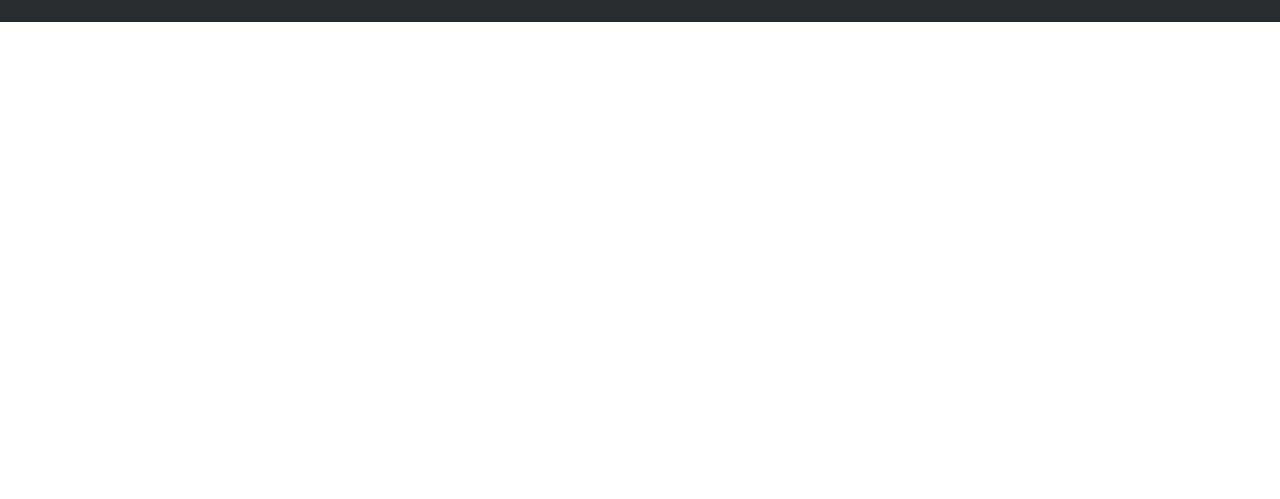
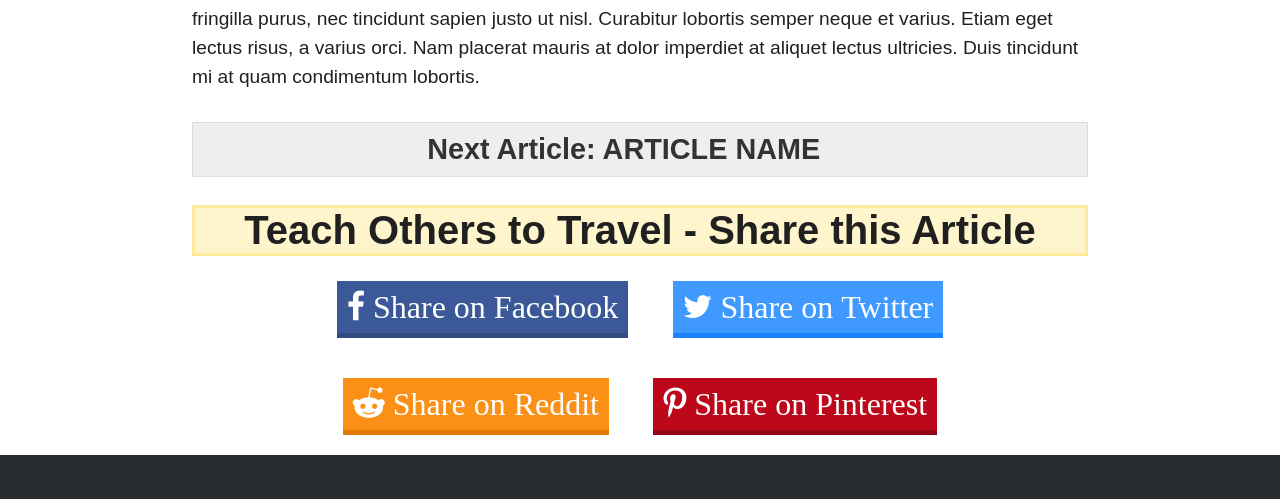
Before and after one commit to Nadr0j/NobleTravel, a plain HTML site: page article.html in a window 1280 px wide. Shown: the part 2096-2595 px from the top of the page. Before the commit the page ends 2118 px from the top, so only its background shows below. Drawn offline with Linux system fonts and the light colour scheme; a web font is replaced by a local one.

Commit message:
added article contents, next article button, social buttons

```diff
--- a/article.css
+++ b/article.css
@@ -82,7 +82,7 @@ a {
     transition: all .1s ease-in;
 }
 
-a:hover {
+header a:hover {
     color: #87afdc;
 }
 
@@ -127,7 +127,7 @@ a:hover {
 }
 
 /*********
-ARTICLE STYLES
+ARTICLE TEXT STYLES
 *********/
 
 main {
@@ -151,6 +151,85 @@ main .article {
     text-indent: 50px;
 }
 
+main h3 {
+    text-indent: 50px;
+    font-size: 2rem;
+    margin: 50px 0 10px;;
+}
+
+
+
+/*********
+ARTICLE after STYLES
+*********/
+
+.next-article {
+    text-align: center;
+    margin-top: 30px;
+    padding: 10px;
+    font-weight: 600;
+    font-size: 1.8rem;
+    background-color: #eee;
+    border: 1px solid #ddd;
+}
+
+.next-article a {
+    color: #333;
+}
+
+.fa-arrow-right {
+    color: limegreen;
+    opacity: 0;
+    transition: all .5s ease;
+}
+
+.next-article:hover .fa-arrow-right {
+    opacity: 1;
+}
+
+.social-share {
+    text-align: center;
+    margin-top: 0;
+    font-size: 2.5rem;
+    background-color: #fff5cc;
+    border: 3px solid #ffeb99;
+}
+
+.button-wrapper {
+    text-align: center;
+}
+
+.social-button {
+    margin: 20px;
+    font-size: 2rem;
+    color: white;
+    padding: 10px;
+    transition: all .1s ease;
+}
+
+.facebook {
+    background-color: #3B5998;
+    border-bottom: 5px solid #324b81;
+}
+
+.twitter {
+    background-color: #4099FF;
+    border-bottom: 5px solid #1a84ff;
+}
+
+.pinterest {
+    background-color: #BD081C;
+    border-bottom: 5px solid #930615;
+}
+
+.reddit {
+    background-color: #FA9016;
+    border-bottom: 5px solid #e17a05;
+}
+
+.social-button:hover {
+    color: white;
+}
 
 
 
--- a/article.html
+++ b/article.html
@@ -43,20 +43,25 @@
 
         <img src="http://nicenicejpg.com/1050/300" alt="article picture">
 
+        <h3>Header</h3>
+        <p class="article">Proin ornare ligula eu tellus tempus elementum. Aenean bibendum iaculis mi, nec blandit lacus interdum vitae. Vestibulum non nibh risus, a scelerisque purus. Ut vel arcu ac tortor adipiscing hendrerit vel sed massa. Fusce sem libero, lacinia vulputate interdum non, porttitor non quam. Aliquam sed felis ligula. Duis non nulla magna.</p>
+        <h3>Header</h3>
+        <p class="article">Proin ut quam eros. Donec sed lobortis diam. Nulla nec odio lacus. Quisque porttitor egestas dolor in placerat. Nunc vehicula dapibus ipsum. Duis venenatis risus non nunc fermentum dapibus. Morbi lorem ante, malesuada in mollis nec, auctor nec massa. Aenean tempus dui eget felis blandit at fringilla urna ultrices. Suspendisse feugiat, ante et viverra lacinia, lectus sem lobortis dui, ultricies consectetur leo mauris at tortor. Nunc et tortor sit amet orci consequat semper. Nulla non fringilla diam. </p>
+        <h3>Header</h3>
+        <p class="article">Fusce a metus eu diam varius congue nec nec sapien. Vestibulum orci tortor, sollicitudin ac euismod non, placerat ac augue. Nunc convallis accumsan justo. Pellentesque habitant morbi tristique senectus et netus et malesuada fames ac turpis egestas. Donec malesuada vehicula lectus, viverra sodales ipsum gravida nec. Integer gravida nisi ut magna mollis molestie. Nullam pharetra accumsan sagittis. Proin tristique rhoncus orci, eget vulputate nisi sollicitudin et. Quisque lacus augue, mollis non mollis et, ullamcorper in purus. Morbi et sem orci. Praesent accumsan odio in ante ullamcorper id pellentesque mauris rhoncus. Duis vitae neque dolor. Duis sed purus at eros bibendum cursus nec a nulla. Donec turpis quam, ultricies id pretium sit amet, gravida eget leo. </p>
+        <h3>Header</h3>
+        <p class="article">Lorem ipsum dolor sit amet, consectetur adipiscing elit. Phasellus ac magna non augue porttitor scelerisque ac id diam. Mauris elit velit, lobortis sed interdum at, vestibulum vitae libero. Lorem ipsum dolor sit amet, consectetur adipiscing elit. Quisque iaculis ligula ut ipsum mattis viverra. Nulla a libero metus. Integer gravida tempor metus eget condimentum. Integer eget iaculis tortor. Nunc sed ligula sed augue rutrum ultrices eget nec odio. Morbi rhoncus, sem laoreet tempus pulvinar, leo diam varius nisi, sed accumsan ligula urna sed felis. Mauris molestie augue sed nunc adipiscing et pharetra ligula suscipit. In euismod lectus ac sapien fringilla ut eleifend lacus venenatis. </p>
+        <h3>Header</h3>
+        <p class="article">Maecenas eu placerat ante. Fusce ut neque justo, et aliquet enim. In hac habitasse platea dictumst. Nullam commodo neque erat, vitae facilisis erat. Cras at mauris ut tortor vestibulum fringilla vel sed metus. Donec interdum purus a justo feugiat rutrum. Sed ac neque ut neque dictum accumsan. Cras lacinia rutrum risus, id viverra metus dictum sit amet. Fusce venenatis, urna eget cursus placerat, dui nisl fringilla purus, nec tincidunt sapien justo ut nisl. Curabitur lobortis semper neque et varius. Etiam eget lectus risus, a varius orci. Nam placerat mauris at dolor imperdiet at aliquet lectus ultricies. Duis tincidunt mi at quam condimentum lobortis. </p>
+        <p class="next-article"><a href="#">Next Article: ARTICLE NAME </a> <i class="fa fa-arrow-right"> </i></p>
 
-        <p class="article">Proin ornare ligula eu tellus tempus elementum. Aenean bibendum iaculis mi, nec blandit lacus interdum vitae. Vestibulum non nibh risus, a scelerisque purus. Ut vel arcu ac tortor adipiscing hendrerit vel sed massa. Fusce sem libero, lacinia vulputate interdum non, porttitor non quam. Aliquam sed felis ligula. Duis non nulla magna.</p>
-
-        <p class="article">Proin ut quam eros. Donec sed lobortis diam. Nulla nec odio lacus. Quisque porttitor egestas dolor in placerat. Nunc vehicula dapibus ipsum. Duis venenatis risus non nunc fermentum dapibus. Morbi lorem ante, malesuada in mollis nec, auctor nec massa. Aenean tempus dui eget felis blandit at fringilla urna ultrices. Suspendisse feugiat, ante et viverra lacinia, lectus sem lobortis dui, ultricies consectetur leo mauris at tortor. Nunc et tortor sit amet orci consequat semper. Nulla non fringilla diam. </p>
-
-        <p class="article">Fusce a metus eu diam varius congue nec nec sapien. Vestibulum orci tortor, sollicitudin ac euismod non, placerat ac augue. Nunc convallis accumsan justo. Pellentesque habitant morbi tristique senectus et netus et malesuada fames ac turpis egestas. Donec malesuada vehicula lectus, viverra sodales ipsum gravida nec. Integer gravida nisi ut magna mollis molestie. Nullam pharetra accumsan sagittis. Proin tristique rhoncus orci, eget vulputate nisi sollicitudin et. Quisque lacus augue, mollis non mollis et, ullamcorper in purus. Morbi et sem orci. Praesent accumsan odio in ante ullamcorper id pellentesque mauris rhoncus. Duis vitae neque dolor. Duis sed purus at eros bibendum cursus nec a nulla. Donec turpis quam, ultricies id pretium sit amet, gravida eget leo. </p>
-
-        <p class="article">Lorem ipsum dolor sit amet, consectetur adipiscing elit. Phasellus ac magna non augue porttitor scelerisque ac id diam. Mauris elit velit, lobortis sed interdum at, vestibulum vitae libero. Lorem ipsum dolor sit amet, consectetur adipiscing elit. Quisque iaculis ligula ut ipsum mattis viverra. Nulla a libero metus. Integer gravida tempor metus eget condimentum. Integer eget iaculis tortor. Nunc sed ligula sed augue rutrum ultrices eget nec odio. Morbi rhoncus, sem laoreet tempus pulvinar, leo diam varius nisi, sed accumsan ligula urna sed felis. Mauris molestie augue sed nunc adipiscing et pharetra ligula suscipit. In euismod lectus ac sapien fringilla ut eleifend lacus venenatis. </p>
-
-        <p class="article">Maecenas eu placerat ante. Fusce ut neque justo, et aliquet enim. In hac habitasse platea dictumst. Nullam commodo neque erat, vitae facilisis erat. Cras at mauris ut tortor vestibulum fringilla vel sed metus. Donec interdum purus a justo feugiat rutrum. Sed ac neque ut neque dictum accumsan. Cras lacinia rutrum risus, id viverra metus dictum sit amet. Fusce venenatis, urna eget cursus placerat, dui nisl fringilla purus, nec tincidunt sapien justo ut nisl. Curabitur lobortis semper neque et varius. Etiam eget lectus risus, a varius orci. Nam placerat mauris at dolor imperdiet at aliquet lectus ultricies. Duis tincidunt mi at quam condimentum lobortis. </p>
+        <h2 class="social-share">Teach Others to Travel - Share this Article </h2>
+        <div class="button-wrapper">
+            <p class="social-button fa fa-facebook facebook"><a href="#"> Share on Facebook</a></p> <p class="social-button fa fa-twitter twitter"><a href="#"> Share on Twitter</a></p> <p class="social-button fa fa-reddit-alien reddit"><a href="#"> Share on Reddit</a></p> <p class="social-button fa fa-pinterest-p pinterest"><a href="#"> Share on Pinterest</a></p>
+        </div>
 
 
-
-    </main>main>
+    </main>
 
 
 
```
